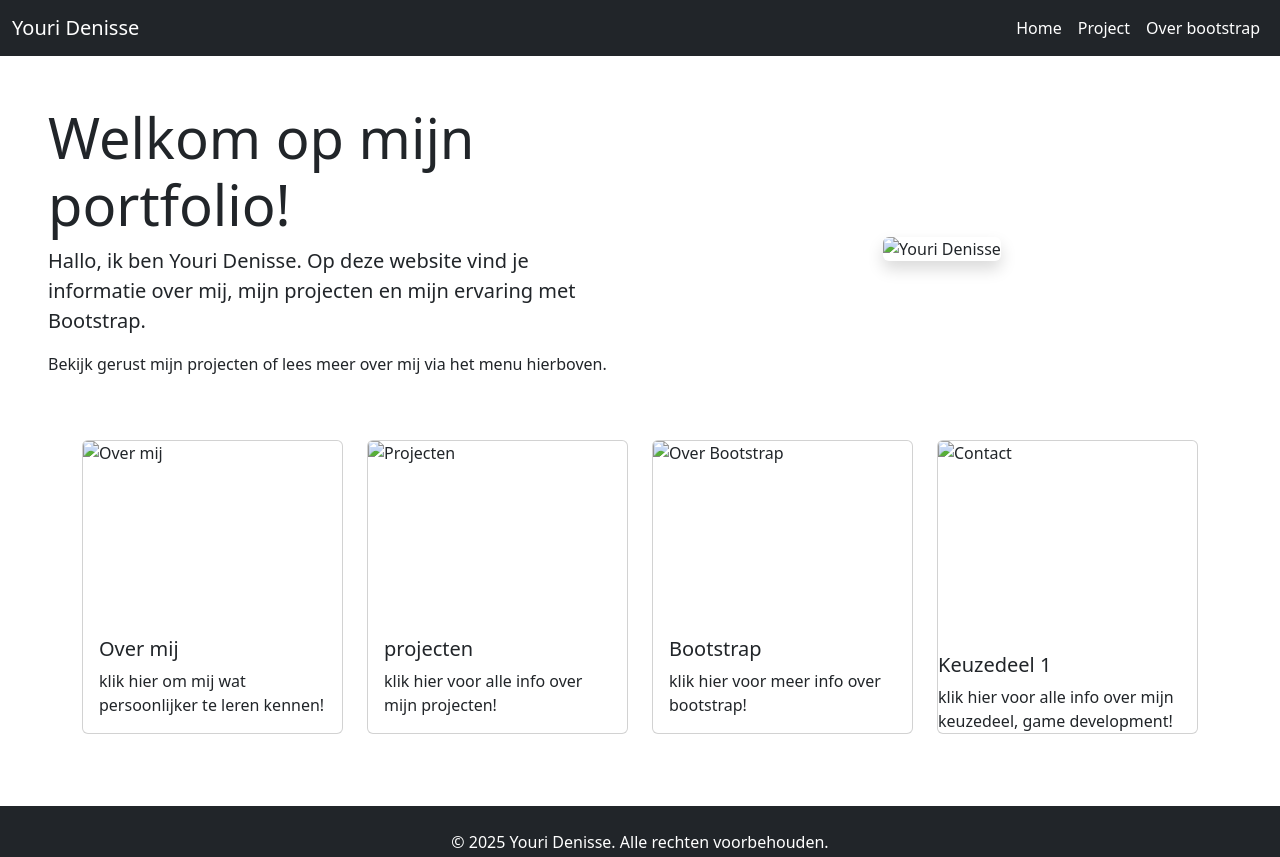
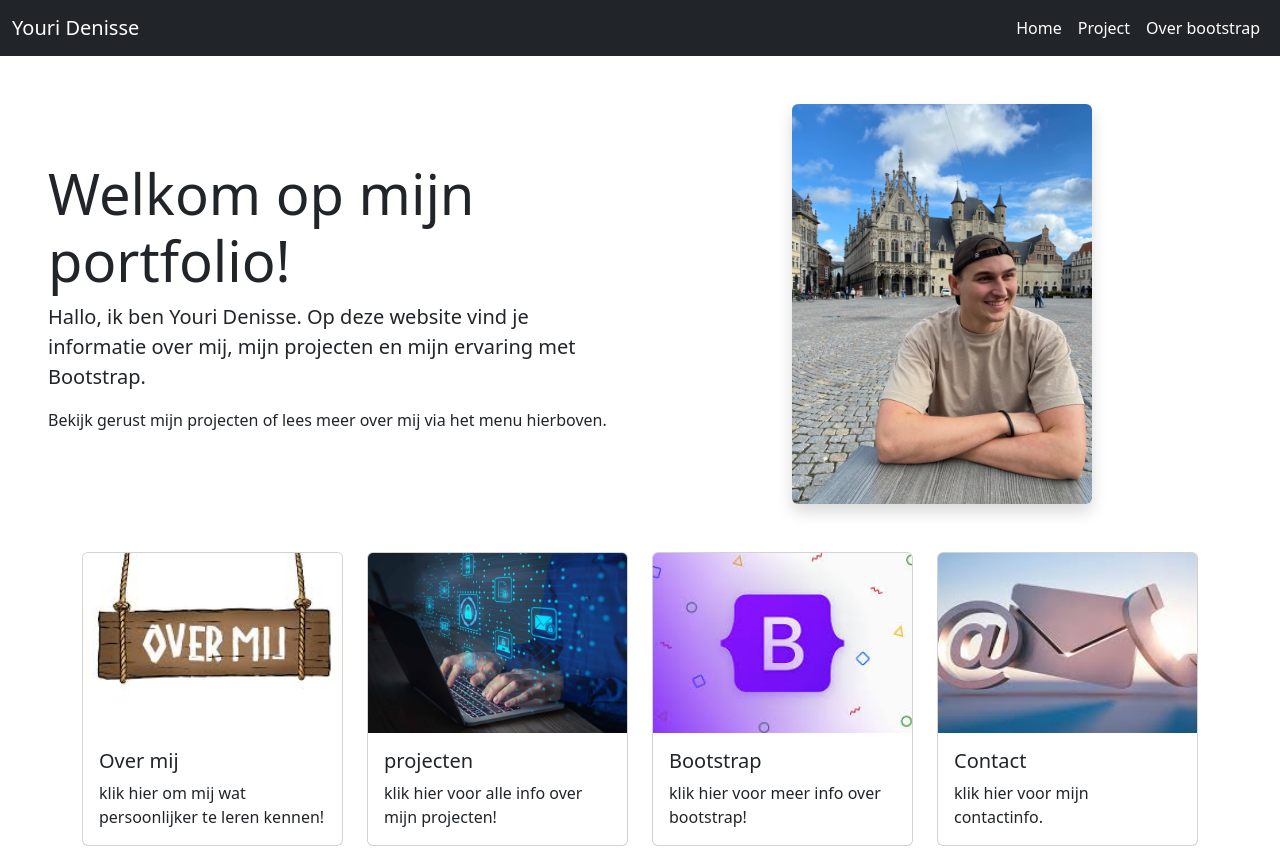
Before and after one commit to YouriDenisse/YouriDenisse.github.io, a plain HTML site: page index.html in a window 1280 px wide. Shown: the top 857 px of the page. Drawn offline with nearby package versions, Linux system fonts and the light colour scheme.

Commit message:
added all img and text

```diff
--- a/index.html
+++ b/index.html
@@ -39,7 +39,7 @@
                     <p>Bekijk gerust mijn projecten of lees meer over mij via het menu hierboven.</p>
                 </div>
                 <div class="col-12 col-md-6 text-center">
-                    <img src="images/profile-placeholder.png" alt="Youri Denisse" class="img-fluid rounded shadow mx-auto" style="max-width: 300px;">
+                    <img src="img/img-youri.jpg" alt="Youri Denisse" class="img-fluid rounded shadow mx-auto" style="max-width: 300px;">
                 </div>
             </div>
         </div>
@@ -49,7 +49,7 @@
             <div class="col d-flex">
                 <a href="about-me.html" class="text-decoration-none text-dark w-100">
                     <div class="card h-100 w-100">
-                        <img src="images/about-card.jpg" class="card-img-top" alt="Over mij" style="height: 180px; object-fit: cover;">
+                        <img src="img/over_mij.jpeg" class="card-img-top" alt="Over mij" style="height: 180px; object-fit: cover;">
                         <div class="card-body d-flex flex-column justify-content-between">
                             <div>
                                 <h5 class="card-title">Over mij</h5>
@@ -62,7 +62,7 @@
             <div class="col d-flex">
                 <a href="project.html" class="text-decoration-none text-dark w-100">
                     <div class="card h-100 w-100">
-                        <img src="images/project-card.jpg" class="card-img-top" alt="Projecten" style="height: 180px; object-fit: cover;">
+                        <img src="img/ict-img.jpg" class="card-img-top" alt="Projecten" style="height: 180px; object-fit: cover;">
                         <div class="card-body d-flex flex-column justify-content-between">
                             <div>
                                 <h5 class="card-title">projecten</h5>
@@ -75,7 +75,7 @@
             <div class="col d-flex">
                 <a href="bootstrap.html" class="text-decoration-none text-dark w-100">
                     <div class="card h-100 w-100">
-                        <img src="images/bootstrap-card.jpg" class="card-img-top" alt="Over Bootstrap" style="height: 180px; object-fit: cover;">
+                        <img src="img/bootstrap.jpeg" class="card-img-top" alt="Over Bootstrap" style="height: 180px; object-fit: cover;">
                         <div class="card-body d-flex flex-column justify-content-between">
                             <div>
                                 <h5 class="card-title">Bootstrap</h5>
@@ -88,11 +88,11 @@
             <div class="col d-flex">
                 <a href="contact.html" class="text-decoration-none text-dark w-100">
                     <div class="card h-100 w-100">
-                        <img src="images/contact-card.jpg" class="card-img-top" alt="Contact" style="height: 180px; object-fit: cover;">
-                        <div class="card-body d-flex flex-column justify-content-between"></div>
+                        <img src="img/contact.jpeg" class="card-img-top" alt="Contact" style="height: 180px; object-fit: cover;">
+                        <div class="card-body d-flex flex-column justify-content-between">
                             <div>
-                                <h5 class="card-title">Keuzedeel 1</h5>
-                                <p class="card-text">klik hier voor alle info over mijn keuzedeel, game development!</p>
+                                <h5 class="card-title">Contact</h5>
+                                <p class="card-text">klik hier voor mijn contactinfo.</p>
                             </div>
                         </div>
                     </div>
```
Also changed, not shown: build-your-game.html (+1 -1 lines), keuzedeel.html (+1 -1 lines), review-your-experience.html (+1 -1 lines), img/babylon.png (added), img/bootstrap.jpeg (added), img/contact.jpeg (added), img/over_mij.jpeg (added).
